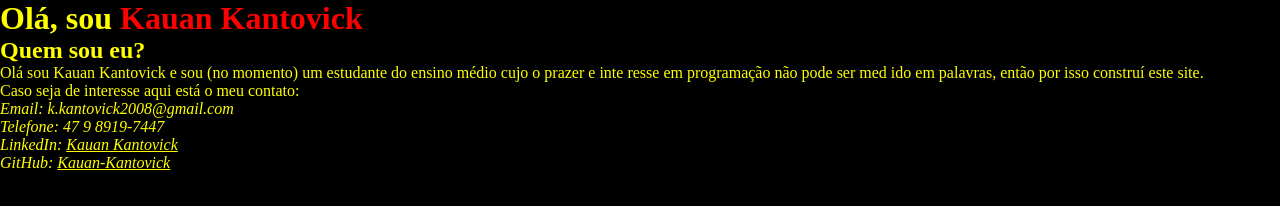
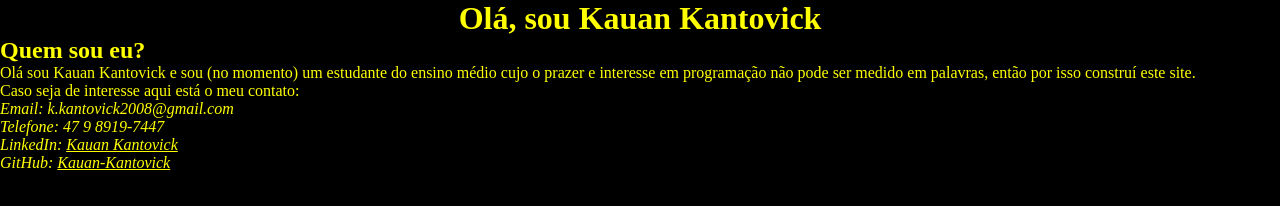
Before and after one commit to Kauan-Kantovick/portifolio, a plain HTML site: page index.html in a window 1280 px wide. Drawn offline with Linux system fonts and the light colour scheme.

Commit message:
feat: design branch

```diff
--- a/assets/styles/style.css
+++ b/assets/styles/style.css
@@ -9,6 +9,8 @@ body {
     background-color: black;
 }
 
-.title_name {
-    color: red;
+.title {
+    display: flex;
+    flex-direction: row;
+    justify-content: center;
 }
--- a/index.html
+++ b/index.html
@@ -10,7 +10,7 @@
 
 <body>
     <header>
-        <h1 class="title">Olá, sou <span class="title_name">Kauan Kantovick</span></h1>
+        <h1 class="title">Olá, sou Kauan Kantovick</h1>
     </header>
     <main>
         <section>
@@ -18,15 +18,15 @@
             <p class="paragrafo">
                 Olá sou Kauan Kantovick
                 e sou (no momento) um estudante
-                do ensino médio cujo o prazer e inte
-                resse em programação não pode ser med
-                ido em palavras, então por isso
+                do ensino médio cujo o prazer e interesse
+                em programação não pode ser medido
+                em palavras, então por isso
                 construí este site.
             </p>
         </section>
     </main>
     <footer>
-        <p class="paragrafo">
+        <p class="paragrafo_rodape">
             Caso seja de interesse aqui está o meu
             contato:
         </p>
```
